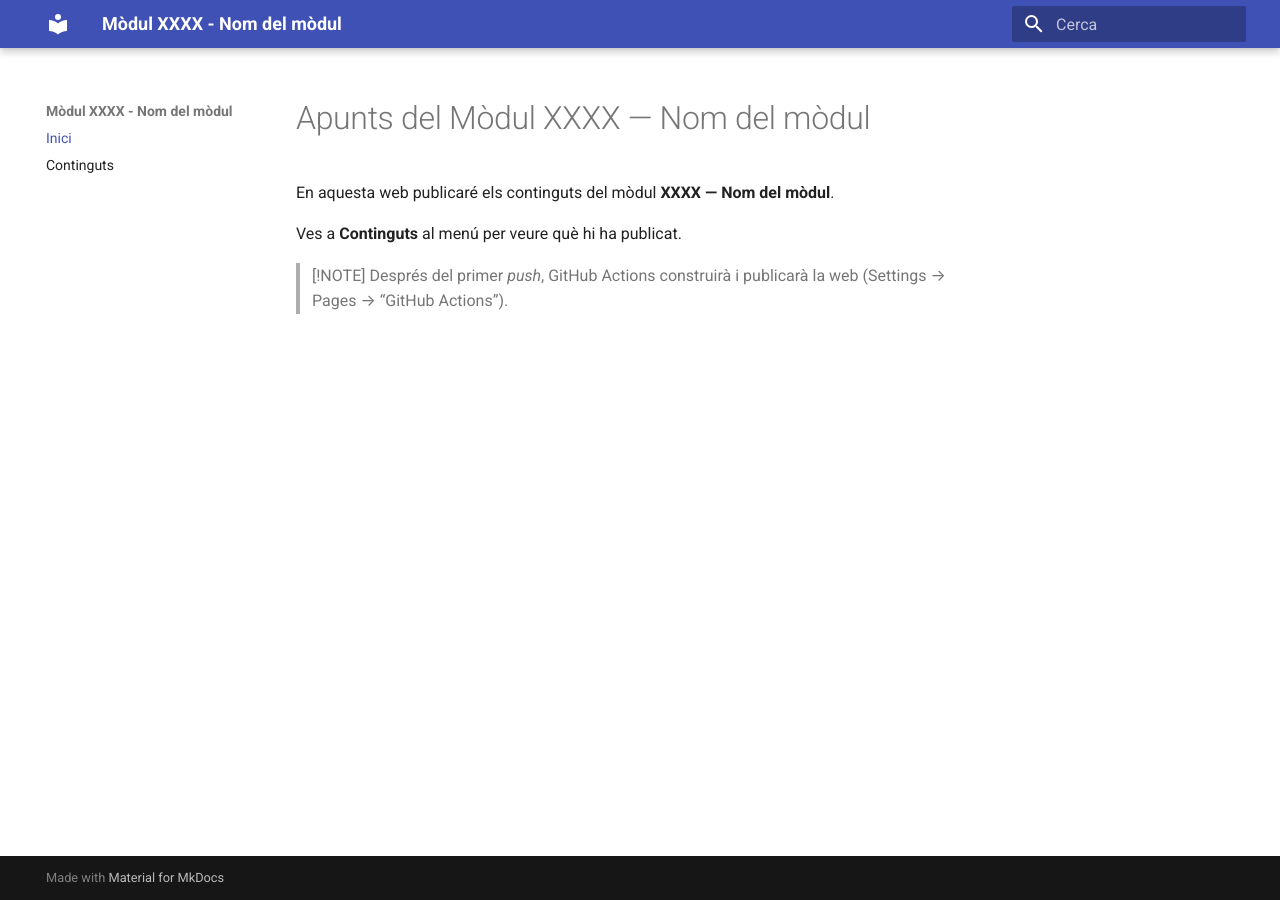
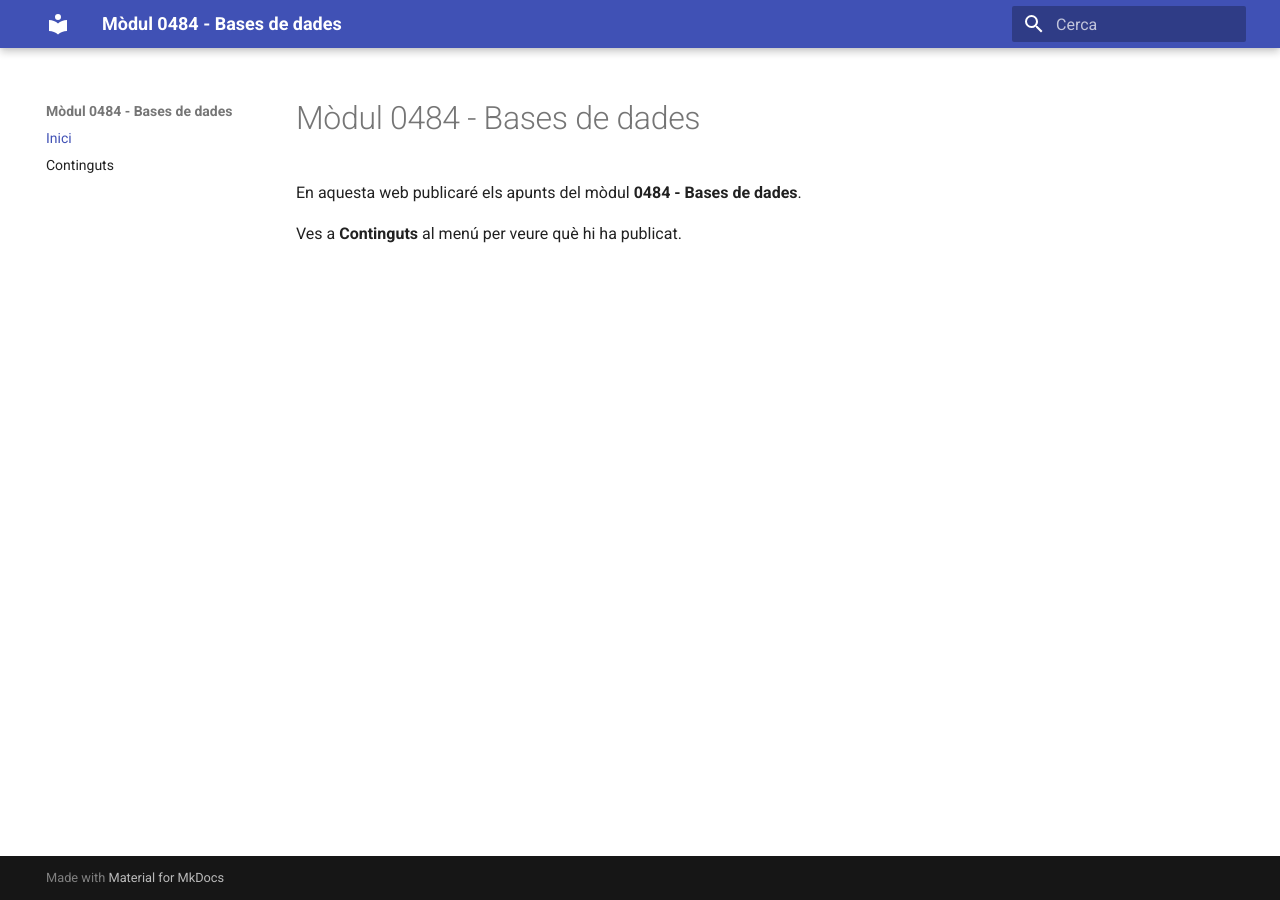
Before and after one commit to jpardo20/0484-bases-de-dades, an MkDocs documentation site: the page built from docs/index.md, in a window 1280 px wide. Built offline with MkDocs 1.6.1 and Material for MkDocs 9.7.7, drawn with Linux system fonts in a browser that asks for light colours.

Commit message:
add docs/index.md mkdocs.yml publish.yaml docs/continguts.md !

```diff
--- a/docs/index.md
+++ b/docs/index.md
@@ -1,8 +1,5 @@
-# Apunts del Mòdul XXXX — Nom del mòdul
+# Mòdul 0484 - Bases de dades
 
-En aquesta web publicaré els continguts del mòdul **XXXX — Nom del mòdul**.
+En aquesta web publicaré els apunts del mòdul **0484 - Bases de dades**.
 
 Ves a **Continguts** al menú per veure què hi ha publicat.
-
-> [!NOTE]
-> Després del primer *push*, GitHub Actions construirà i publicarà la web (Settings → Pages → “GitHub Actions”).
--- a/mkdocs.yml
+++ b/mkdocs.yml
@@ -1,6 +1,6 @@
-site_name: Mòdul XXXX - Nom del mòdul
+site_name: Mòdul 0484 - Bases de dades
 site_description: Publicació progressiva des d'un sol repositori
-site_url: https://ELTEUUSUARI.github.io/NOM-DEL-REPO/
+site_url: https://jpardo20.github.io/0484-bases-de-dades/
 
 nav:
   - Inici: index.md
```
Also changed, not shown: docs/continguts.md (added, +3 -0 lines), publish.yaml (+8 -0 lines).
